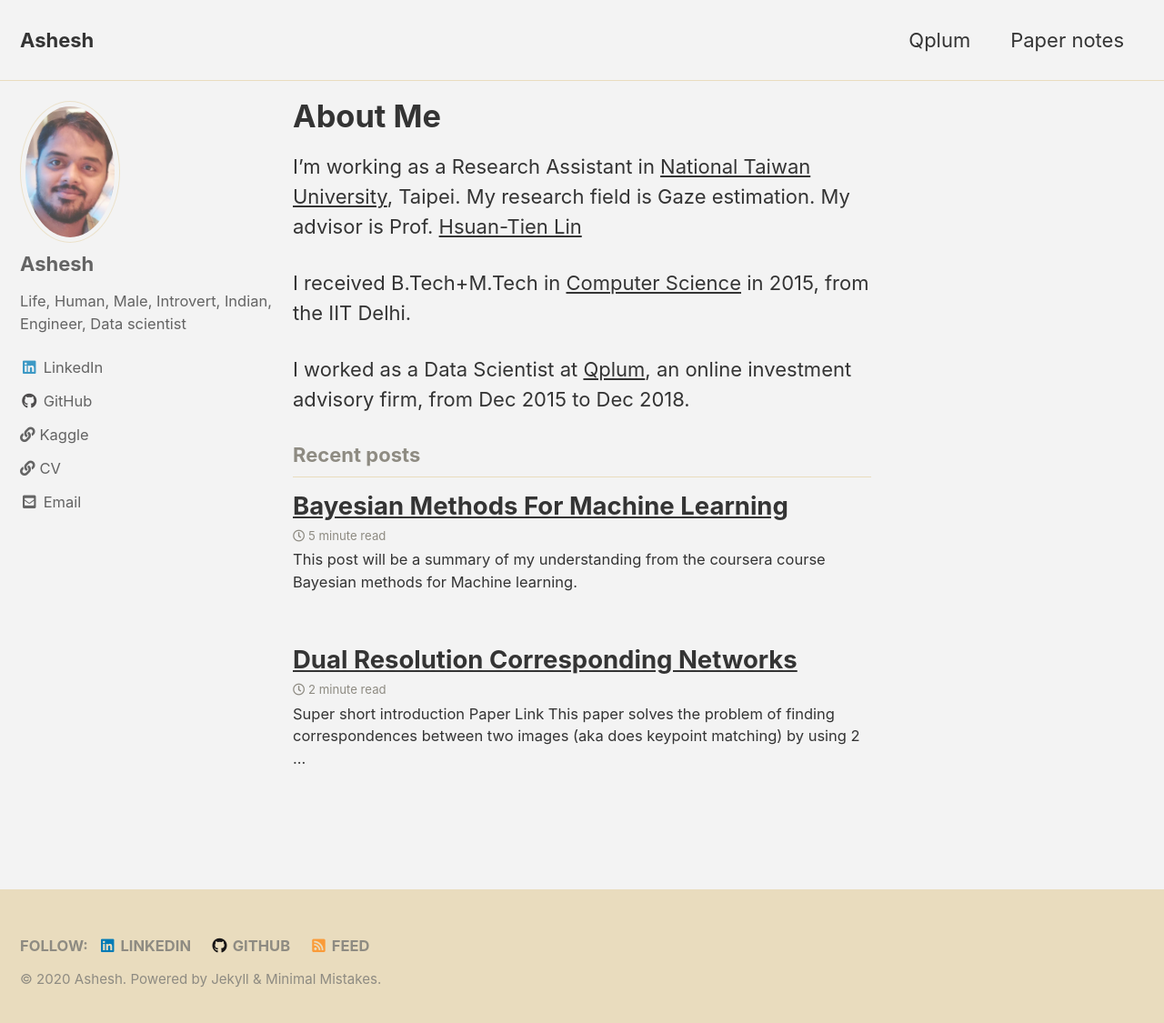
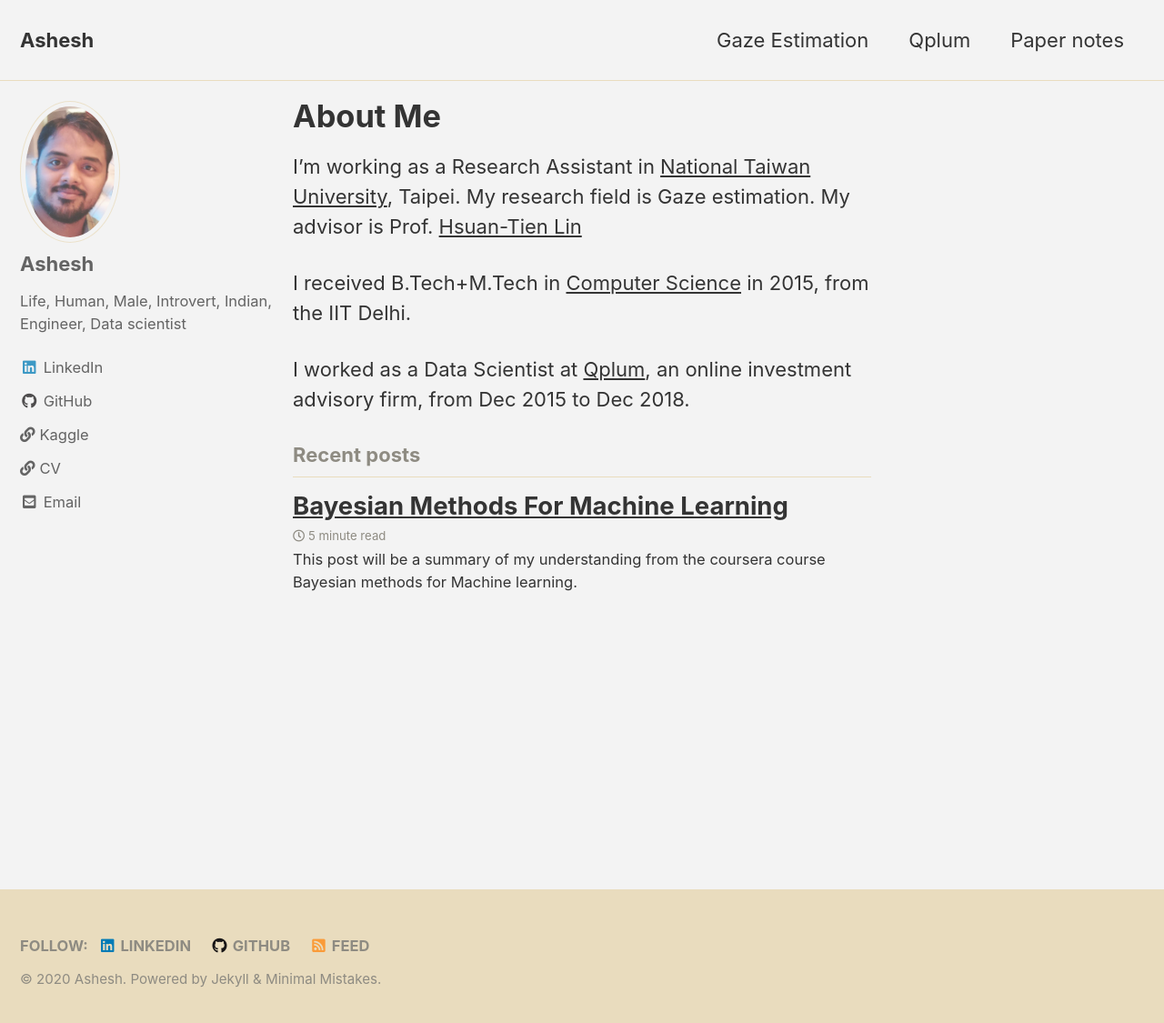
Before and after one commit to ashesh-0/ashesh.github.io, a Jekyll site: the page built from index.md, in a window 1280 px wide and 1133 px high. Shown: the top 1125 px of the window at 91% size. Built offline with Jekyll 4.4.1, drawn with Linux system fonts in a browser that asks for light colours; cached includes are drawn as plain includes; part of the change alters nothing that is shown.

Commit message:
added gaze estimation work

```diff
--- a/_data/navigation.yml
+++ b/_data/navigation.yml
@@ -4,6 +4,8 @@ main:
   #   url: https://mmistakes.github.io/minimal-mistakes/docs/quick-start-guide/
   # - title: "About"
   #   url: https://mmistakes.github.io/minimal-mistakes/about/
+  - title: Gaze Estimation
+    url: /gaze/
   - title: "Qplum"
     url: /qplum/
   - title: "Paper notes"
--- a/_posts/2020-07-22-Dual-resolution-corresponding-networks.md
+++ b/_pages/Dual-resolution-corresponding-networks.md
@@ -1,4 +1,9 @@
 ---
+layout: single
+permalink: /DRCN/
+author_profile: true
+title: "Dual Resolution Corresponding Networks"
+
 header:
     image: /assets/images/dual_resol_corres_net.png
     # overlay_filter: 0.5
--- /dev/null
+++ b/gaze_estimation.md
@@ -0,0 +1,65 @@
+---
+layout: single
+title: 360-Degree Gaze Estimation in the Wild Using Multiple Zoom Scales
+permalink: /gaze/
+author_profile: true
+# toc: true
+classes: wide
+header:
+    overlay_image: /assets/images/own_collage.jpg
+    overlay_filter: 0.5
+    # image_description: My learnings at Qplum- 3 years zipped into a 10 min read
+    caption: "Photo credit: [**arXiv**](https://arxiv.org/abs/2009.06924)"
+
+---
+
+## Super short introduction
+* [Paper Link](https://arxiv.org/abs/2009.06924)
+* This work of mine solves the problem of estimating gaze of a person in unconstrained environments - variable camera-person distance and full $$360^\circ$$ variation in Yaw. Variable camera-person distance is handled via a multi-scale approach where features from multiple scales are aggregated. A full $$360^\circ$$ variation in Yaw raises an interesting problem of predicting backward gazes which is improved upon by using a weighted sine-cosine transformation.
+
+## An overview of the methodology
+### Definitions:
+* Yaw $$\theta$$ and Pitch $$\phi$$ angle: In polar co-ordinates a normalized 3D vector can be represented by 2 angles. Gaze vector is therefore represented by $$\theta$$ (left right orientation) and $$\phi$$ (top down orientation).
+
+
+<div style="text-align:center"><img src="../assets/images/own_yawpitch.jpg" alt="drawing"
+title="Yaw and Pitch definition. (Credits: https://arxiv.org/abs/2009.06924) "/></div>
+
+### Sine-Cosine Transformation
+Backward gaze induces discontinuity at $$\theta=\pm\pi$$ as seen in figure below. Yaw angle is defined
+with respect to negative z axis. Discontinuity is seen when the projection of gaze vector on XZ plane is very close to
+positive Z direction. From one side the angle reaches $$\pi(3.14)$$ and from the other, it reaches $$-\pi(-3.14)$$.
+<figure class="half">
+    <a href="/assets/images/own_yawdisco.jpg"><img src="/assets/images/own_yawdisco.jpg"></a>
+    <a href="/assets/images/own_disco_ex.png"><img src="/assets/images/own_disco_ex.png"></a>
+    <figcaption>Discontinuity in backward gazes (Credits: https://arxiv.org/abs/2009.06924).</figcaption>
+</figure>
+
+>We solve the issue by applying sine-cosine transformation on target - we predict $$sin(\theta)$$, $$cos(\theta)$$ and $$sin(\phi)$$.
+
+It is easy to see that in sine-cosine space, there is no discontinuity at $$\theta=\pm\pi$$. We predict $$\theta$$ from two ways. We estimate Sine-based estimate $$\theta_S$$ by using predicted $$sin(\theta)$$ and sign of $$cos(\theta)$$. We obtain Cosine-based estimate $$\theta_C$$ by using predicted $$cos(\theta)$$ and sign of $$\sin(\theta)$$. Our prediction for yaw is $$\theta_{SC} = (\theta_S + \theta_C$$)/2
+
+### Weighted Sine-Cosine Transformation
+We observe that $$\theta_C$$ is not able to predict $$0^\circ$$ and $$\theta_S$$ is not able to predict $$\pm\pi/2$$ as can be seen in below figure where we look at their distributions.
+<div style="text-align:center"><img src="../assets/images/own_SC_dip.png" alt="drawing"
+title="Noticing a dip around 0-degree. (Credits: https://arxiv.org/abs/2009.06924) "/></div>
+
+We argue that it is due to low derivative of $$tanh$$ around $$\pm1$$ and high derivative of $$sin^{-1}$$ and $$cos{-1}$$ around $$\pm\pi/2$$ and $$0^\circ$$ respectively. We fix this by using a weighted average scheme. Our final prediction for yaw,
+
+$$\theta_{WSC} = w*sin(\theta) + (1-w)*cos(\theta)$$
+
+Finally, we note that there is no ambiguity in estimating $$\phi$$ from $$sin(\phi)$$ since $$\phi \in [-\pi/2,\pi/2]$$
+### Multi-Crop Approach
+We take this approach to do efficient feature extraction over varying head sizes appearing in the dataset as shown below.
+<figure>
+    <a href="/assets/images/own_different_scaled_imgs.png"><img src="/assets/images/own_different_scaled_imgs.png"></a>
+    <figcaption>Varying head sizes in the dataset. Top row has large head sizes and bottom row has smaller head sizes (Credits: https://arxiv.org/abs/2009.06924).</figcaption>
+</figure>
+
+We use multiple cropsizes. We centercrop the input image with each cropsize and resize it subsequently. This yields a set of images with different scales. We then pass it through a common backbone network to yeild multi-scale embeddings. These embeddings are aggregated using an aggregation module and subsequently passed though dense layer to yield the target. For sequence model (using video as input), instead of a single input, we have multiple input images and we apply one centercropping operation to each input. Subsequent portions are identical.
+<figure class="third">
+    <a href="/assets/images/own_NonLstm_Architecture_V2.png"><img src="/assets/images/own_NonLstm_Architecture_V2.png"></a>
+    <a href="/assets/images/own_NonLstm_Architecture_Seq_V2.png"><img src="/assets/images/own_NonLstm_Architecture_Seq_V2.png"></a>
+    <a href="/assets/images/own_CNN_backbone.png"><img src="/assets/images/own_CNN_backbone.png"></a>
+    <figcaption>Left: Static Model, Center: Sequence Model, Right: Multi-Zoom Aggregator (Credits: https://arxiv.org/abs/2009.06924).</figcaption>
+</figure>
--- a/papers.md
+++ b/papers.md
@@ -20,3 +20,4 @@ classes: wide
 * Self-Supervised Localisation between Range Sensors and Overhead Imagery. [Link](/pnm_radar_based_localization/)
 * RELATE: Physically Plausible Multi-Object Scene Synthesis Using Structured Latent Spaces. [Link](/RELATE/)
 * Perpetual Motion: Generating Unbounded Human Motion. [Link](/2007.13886/)
+* Dual Resolution Corresponding Networks. [Link](/DRCN/)
```
Also changed, not shown: assets/images/own_CNN_backbone.png (added), assets/images/own_NonLstm_Architecture_Seq_V2.png (added), assets/images/own_NonLstm_Architecture_V2.png (added), assets/images/own_SC_dip.png (added), assets/images/own_collage.jpg (added), assets/images/own_different_scaled_imgs.png (added), assets/images/own_disco_ex.png (added), assets/images/own_yawdisco.jpg (added), assets/images/own_yawpitch.jpg (added), 3 other files.
